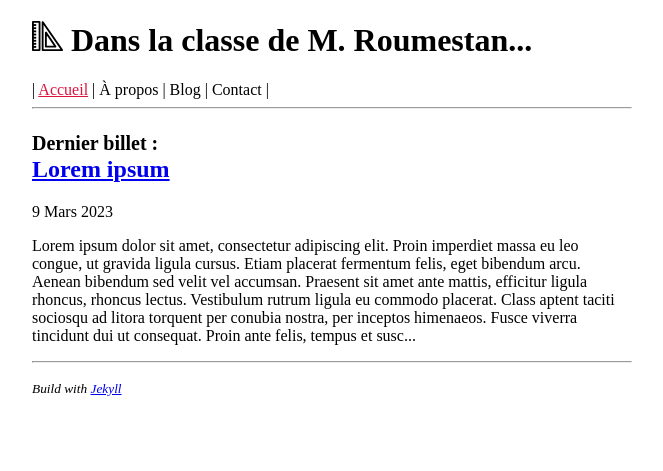
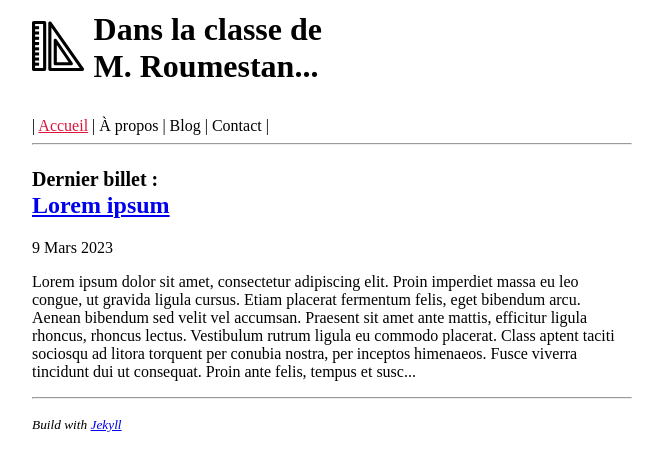
Before and after one commit to roumesta/roumestan.github.io, a Jekyll site: the page built from index.html, in a window 1280 px wide. Shown: the top 471 px of the page, without its empty margins (308-971 px from the left). Built offline with Jekyll 4.4.1, drawn with Linux system fonts in a browser that asks for light colours.

Commit message:
Modify header.html

```diff
--- a/_config.yml
+++ b/_config.yml
@@ -1 +1 @@
-name: " Dans la classe de M. Roumestan..."
+name: "Dans la classe de <br> M. Roumestan..."
--- a/_includes/header.html
+++ b/_includes/header.html
@@ -1,5 +1,6 @@
 <header>
-    <h1><img src="assets/images/icone.svg" style="height:30px;"><a href='{{ site.url }}/'>{{ site.name }}</a></h1>
+    <img src="{{ site.url }}/assets/images/icone.svg">
+    <h1><a href='{{ site.url }}/'>{{ site.name }}</a></h1>
 </header>
 
 <nav>
--- a/_sass/main.scss
+++ b/_sass/main.scss
@@ -14,16 +14,16 @@ a:active {
     color: crimson;
 }
 
-nav > a {
+nav a {
     color: black;
     text-decoration: none;
 }
 
-nav > a:hover {
+nav a:hover {
     color: crimson;
 }
 
-h1 > a {
+h1 a {
     color: black;
     text-decoration: none;
 }
@@ -32,3 +32,14 @@ h1 > a {
     max-width: 100%;
     height: auto;
 }
+
+header img {
+    float: left;
+    height: 50px;
+}
+
+header h1 {
+    position: relative;
+    left: 10px;
+    top: -10px;
+}
```
